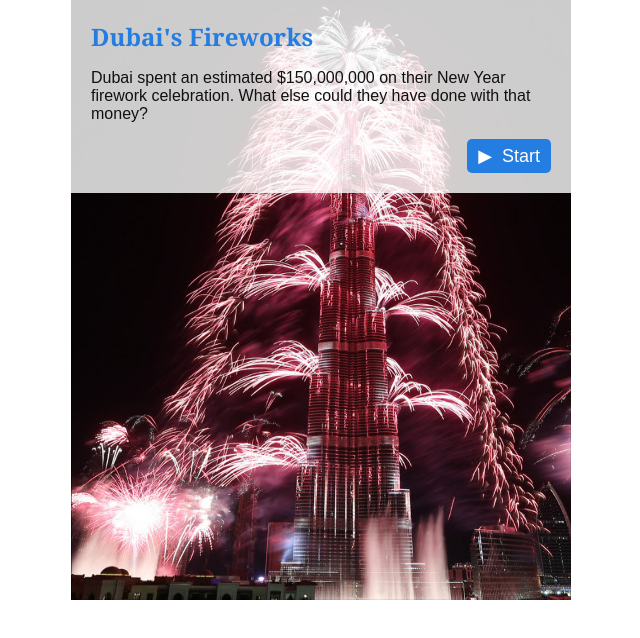
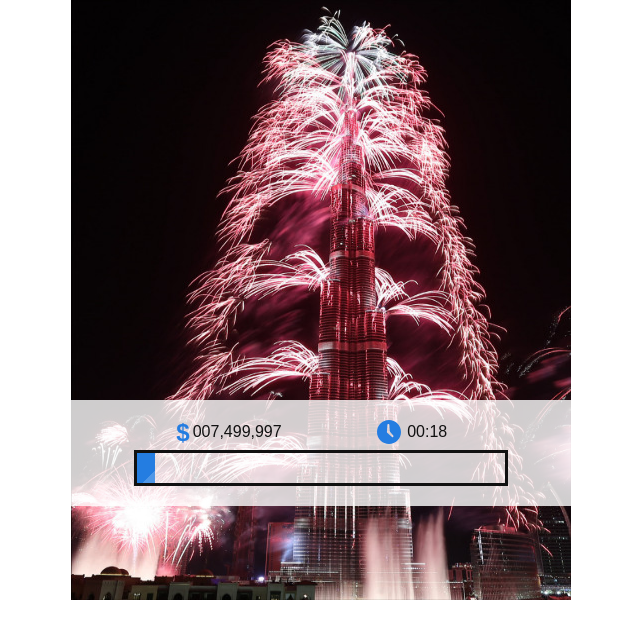
Before and after one commit to wpf500/dubai-fireworks, a plain HTML site: page index.html in a window 1280 px wide. Both pictures are taken after a click on the button "Start". Shown: the whole page, without its empty margins (319-959 px from the left). Drawn offline with nearby package versions, Linux system fonts and the light colour scheme; files that its build step writes are made by us from their sources.

Commit message:
Loading and transition

```diff
--- a/index.html
+++ b/index.html
@@ -8,33 +8,32 @@
 </head>
 <body>
     <div class="container">
-        <img class="content content-photo" src="images/dubai1.jpg" />
-        <img class="content content-photo" />
-        <main class="content">
-            <div class="content-main" id="js-content">
-                <div class="top">
-                    <div class="top-money" id="js-money">000,000,000</div>
-                    <div class="top-clock">
-                        <img class="top-clock-inner" src="images/clock.svg" />
-                        <span class="top-clock-inner" id="js-clock">00:00</span>
-                    </div>
-                </div>
-                <div class="progress">
-                    <span class="progress-fg" id="js-progress"></span>
-                </div>
-            </div>
-        </main>
-        <section class="content">
-            <div class="content-loading">
-                <h1 class="content-loading-title">Dubai's Fireworks</h1>
+        <img class="content photo" src="images/dubai1.jpg" />
+        <img class="content photo" />
+        <main class="content content-main" id="js-content">
+            <section class="content-loading">
+                <h1>Dubai's Fireworks</h1>
                 <p>
                     Dubai spent an estimated $150,000,000 on their New Year
                     firework celebration.  What else could they have done with
                     that money?
                 </p>
                 <button class="button button-start" id="js-start">Start</button>
-            </div>
-        </section>
+            </section>
+            <section class="content-go">
+                <div class="items"></div>
+                <div class="counter">
+                    <div class="counter-money" id="js-money">000,000,000</div>
+                    <div class="counter-clock">
+                        <img class="counter-clock-inner" src="images/clock.svg" />
+                        <span class="counter-clock-inner" id="js-clock">00:00</span>
+                    </div>
+                </div>
+                <div class="progress">
+                    <span class="progress-fg" id="js-progress"></span>
+                </div>
+            </section>
+        </main>
     </div>
     <script src="scripts/clock.js"></script>
     <script src="scripts/money.js"></script>
@@ -50,7 +49,7 @@
         var photo = new Photo(timeTotal / speed);
 
         document.getElementById('js-start').onclick = function () {
-            document.getElementById('js-content').className += ' is-mini';
+            document.getElementById('js-content').className += ' is-loaded';
             // some initial delay
             setTimeout(function () {
                 clock.start();
--- a/scripts/photo.js
+++ b/scripts/photo.js
@@ -1,7 +1,7 @@
 var Photo = function (timeTotal) {
     var timeout;
 
-    var photoFrames = document.getElementsByClassName('content-photo');
+    var photoFrames = document.getElementsByClassName('photo');
     var topFrame = true;
 
     var photos = [
--- a/style.less
+++ b/style.less
@@ -5,7 +5,7 @@
 @fg: #111;
 @fg-secondary: #247de1;
 
-@content-top: 400px;
+@go-top: 400px;
 
 html {
     font-family: arial;
@@ -15,6 +15,13 @@ html {
 body {
     margin: 0;
     padding: 0;
+}
+
+h1 {
+    font-family: georgia;
+    font-size: 24px;
+    color: @fg-secondary;
+    margin: 0;
 }
 
 .button {
@@ -44,55 +51,56 @@ body {
     margin: 0 auto;
     max-width: @width;
     height: @height;
-    overflow: hidden;
 }
 
 .content {
     position: absolute;
     width: 100%;
+    max-width: @width;
     height: 100%;
-    overflow: hidden;
 }
 
-.content-photo {
+.photo {
     transition: opacity 1s;
 }
 
-.content-loading {
+.content-main {
+    clip: rect(0, @width, (@height / 2), 0);
+    transition: clip 1s;
+
+    &.is-loaded {
+        clip: rect(@go-top, @width, @height, 0);
+    }
+}
+
+.content-loading,
+.content-go {
+    position: absolute;
+    left: 0;
+    right: 0;
     background-color: @bg;
     padding: 20px;
 }
 
-.content-loading-title {
-    font-family: georgia;
-    font-size: 24px;
-    color: @fg-secondary;
-    margin: 0;
+.content-go {
+    top: @go-top;
 }
 
-.content-main {
-    margin-top: @content-top;
-    padding: 20px;
-    background-color: @bg;
-    opacity: 0;
-    transition: opacity 0.5s;
-}
-
-.top {
+.counter {
     display: table;
     width: 80%;
     margin: 0 auto 5px;
 }
 
-.top-money,
-.top-clock {
+.counter-money,
+.counter-clock {
     display: table-cell;
     vertical-align: middle;
     text-align: center;
     width: 50%;
 }
 
-.top-money {
+.counter-money {
     line-height: 24px;
 
     &:before {
@@ -105,7 +113,7 @@ body {
     }
 }
 
-.top-clock-inner {
+.counter-clock-inner {
     vertical-align: middle;
     padding-right: 2px;
 }
```
